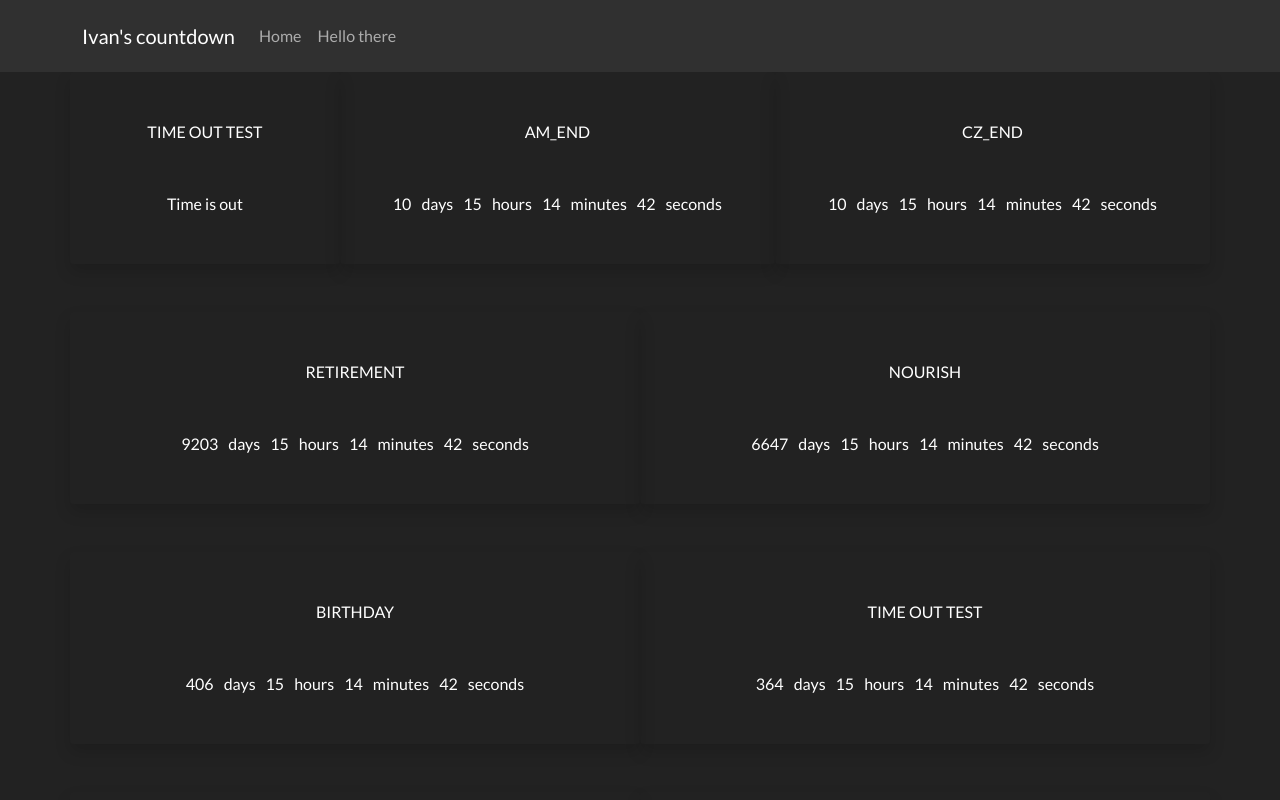
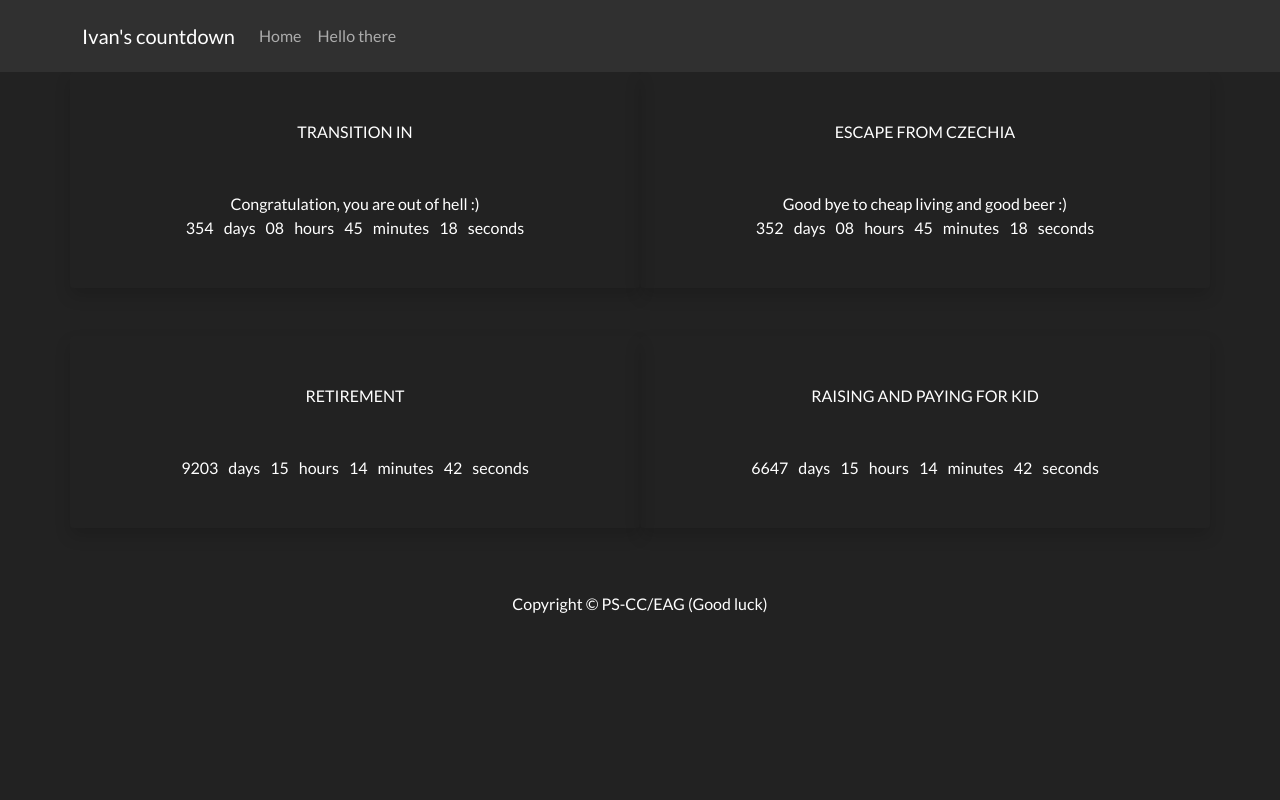
Before and after one commit to miv-1/Countdown, a React (Create React App) app: page /home in a window 1280 px wide. Shown: the top 800 px of the page. Built offline with nearby package versions, Linux system fonts and the light colour scheme.

Commit message:
Error page, card, hellothere update

```diff
--- a/src/App.js
+++ b/src/App.js
@@ -5,6 +5,7 @@ import Home from "./Pages/Home";
 import Header from "./components/Header";
 import Footer from "./components/Footer";
 import HelloThere from "./Pages/HelloThere";
+import ErrorPage from "./Pages/404";
 
 function App() {
   return (
@@ -14,7 +15,7 @@ function App() {
         <Route index element={<Home />} />
         <Route path="/home" element={<Home />} />
         <Route path="/HelloThere" element={<HelloThere />} />
-        <Route path="*" element={<h1>This page does not exist.</h1>} />
+        <Route path="*" element={<ErrorPage/>} />
       </Routes>
       <Footer />
     </BrowserRouter>
--- /dev/null
+++ b/src/Pages/404.js
@@ -0,0 +1,26 @@
+import React from "react";
+import '../bootstrap.min.css'
+import '../Pages/HelloThere.css'
+import picture from '../images/PHOTO-2022-06-20-15-05-41.png'
+
+function ErrorPage() {
+    return (
+
+        <div className="d-flex align-items-center justify-content-center vh-100">
+            <div className="text-center">
+                <h1 className="display-1 fw-bold">404</h1>
+                <p className="fs-3"><span className="text-danger">Opps!</span> Page not found.</p>
+                <p className="lead">
+                    The page you’re looking for doesn’t exist.
+                </p>
+
+                <div className='image'>
+                    <img src={picture} alt="Logo"/>
+                </div>
+                <a href="/" className="btn btn-primary">Go Home</a>
+            </div>
+        </div>
+    )
+}
+
+export default ErrorPage
--- a/src/Pages/HelloThere.js
+++ b/src/Pages/HelloThere.js
@@ -9,23 +9,24 @@ function HelloThere() {
           <br/>
           <h4 className="alert-heading">Warning! You are now in depresive street! Be careful of Mr. Outly</h4>
           <br/>
-          <p className="mb-0">Lorem ipsum dolor sit amet, consectetuer adipiscing elit. Integer malesuada. Aliquam erat
-              volutpat. Pellentesque habitant morbi tristique senectus et netus et malesuada fames ac turpis egestas.
-              Nullam eget nisl. Neque porro quisquam est, qui dolorem ipsum quia dolor sit amet, consectetur, adipisci
-              velit, sed quia non numquam eius modi tempora incidunt ut labore et dolore magnam aliquam quaerat
-              voluptatem. Curabitur ligula sapien, pulvinar a vestibulum quis, facilisis vel sapien. Nam libero tempore,
-              cum soluta nobis est eligendi optio cumque nihil impedit quo minus id quod maxime placeat facere possimus,
-              omnis voluptas assumenda est, omnis dolor repellendus. Quisque porta. Etiam quis quam. Morbi leo mi,
-              nonummy eget tristique non, rhoncus non leo. Integer vulputate sem a nibh rutrum consequat. Aenean
-              placerat. Nulla turpis magna, cursus sit amet, suscipit a, interdum id, felis. In rutrum. Curabitur ligula
-              sapien, pulvinar a vestibulum quis, facilisis vel sapien. Mauris dictum facilisis augue.
+          <div className="mb-0">
+              <p>
+                  What’s the most terrifying word in GPA testing?
+              </p>
 
+               <p> <b>Oops</b></p>
+              <p>
+                  "I was studying frequency in my physics class. Now my brain Hertz."
+              </p>
+            <p>
               Maecenas ipsum velit, consectetuer eu lobortis ut, dictum at dui. Nulla non arcu lacinia neque faucibus
               fringilla. Donec iaculis gravida nulla. Vivamus porttitor turpis ac leo. Class aptent taciti sociosqu ad
               litora torquent per conubia nostra, per inceptos hymenaeos. Phasellus faucibus molestie nisl. Mauris
               metus. Etiam quis quam. Aenean fermentum risus id tortor. Fusce wisi. Donec quis nibh at felis congue
-              commodo. <a href="/" className="alert-link">what are looking for?
-              </a>.</p>
+              commodo. <a href="/r" className="alert-link">Would like to see GPA going to moon again? Click on this link!
+              </a>.
+            </p>
+            </div>
 
           <div className='image'>
               <img src={picture} alt="Logo"/>
--- a/src/components/Card.js
+++ b/src/components/Card.js
@@ -22,7 +22,11 @@ function Card({ title, doDateTimestamp, currentTimestamp, message }) {
 function ConditionalTimeRender({ isTimeOut, doDateTimestamp, message }) {
     if (!isTimeOut)
         return <CountdownTimer countdownTimestampMs={doDateTimestamp} />;
-  return <div>{message}</div>;
+    return <div>
+        {message}
+        <br/>
+        <CountdownTimer countdownTimestampMs={doDateTimestamp} />
+    </div>;
 }
 
 export default Card;
--- a/src/data.json
+++ b/src/data.json
@@ -2,57 +2,27 @@
   "data": [
     {
       "id": "0",
-      "title": "Time out test",
-      "doDate": "2022-06-20",
-      "message": "Time is out"
+      "title": "Transition in",
+      "doDate": "2021-07-01",
+      "message": "Congratulation, you are out of hell :)"
     },
     {
       "id": "1",
-      "title": "AM_end",
-      "doDate": "2022-07-01",
-      "message": "Congratulation, you are out of hell"
+      "title": "Escape from Czechia",
+      "doDate": "2021-07-03",
+      "message": "Good bye to cheap living and good beer :)"
     },
     {
       "id": "2",
-      "title": "CZ_end",
-      "doDate": "2022-07-01",
-      "message": "Congratulation, you are back 'home'"
+      "title": "Retirement",
+      "doDate": "2047-09-01",
+      "message": "Congrats you are now old"
     },
     {
       "id": "3",
-      "title": "retirement",
-      "doDate": "2047-09-01",
-      "message": "congrats you are now old"
-    },
-    {
-      "id": "4",
-      "title": "Nourish",
+      "title": "Raising and paying for kid",
       "doDate": "2040-09-01",
       "message": "He can earn money also"
-    },
-    {
-      "id": "5",
-      "title": "birthday",
-      "doDate": "2023-08-01",
-      "message": "Happy birthday!"
-    },
-    {
-      "id": "6",
-      "title": "Time out test",
-      "doDate": "2023-06-20",
-      "message": "Time is out"
-    },
-    {
-      "id": "7",
-      "title": "Time out test",
-      "doDate": "2023-06-20",
-      "message": "Time is out"
-    },
-    {
-      "id": "8",
-      "title": "Time out test",
-      "doDate": "2023-06-20",
-      "message": "Time is out"
     }
   ]
 }
```
Lines whose indentation alone changed are shown as unchanged.
